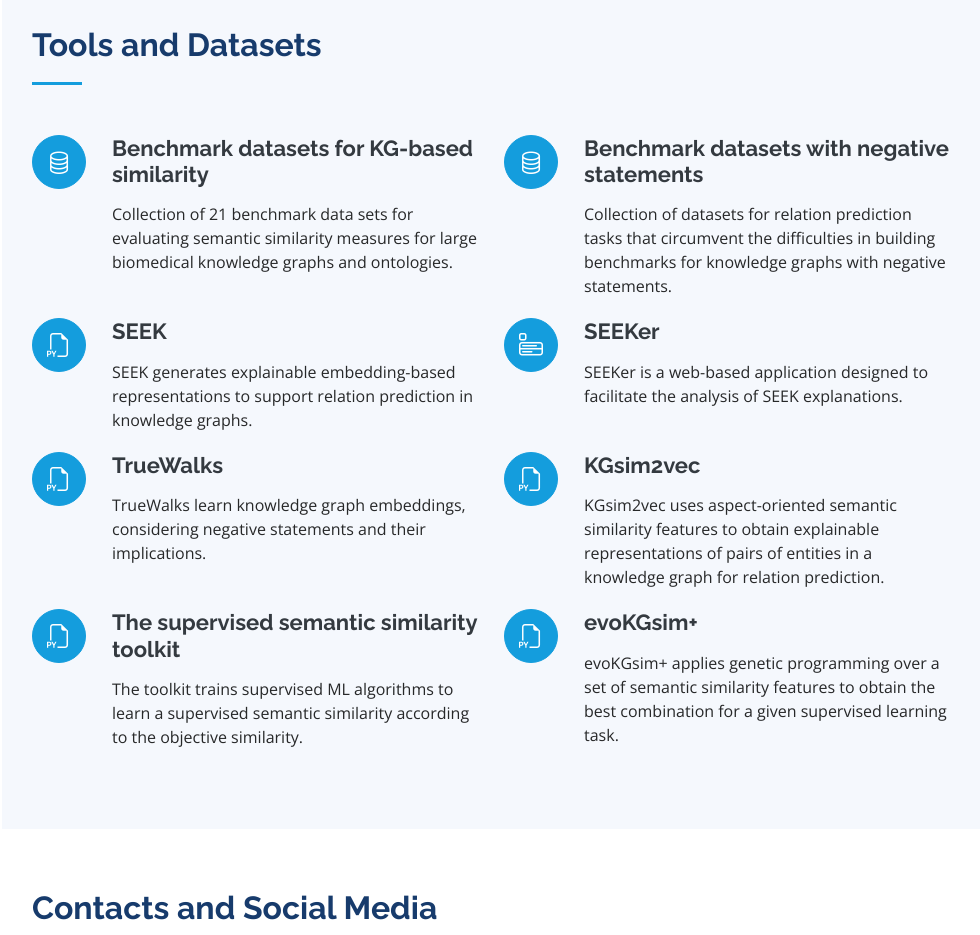
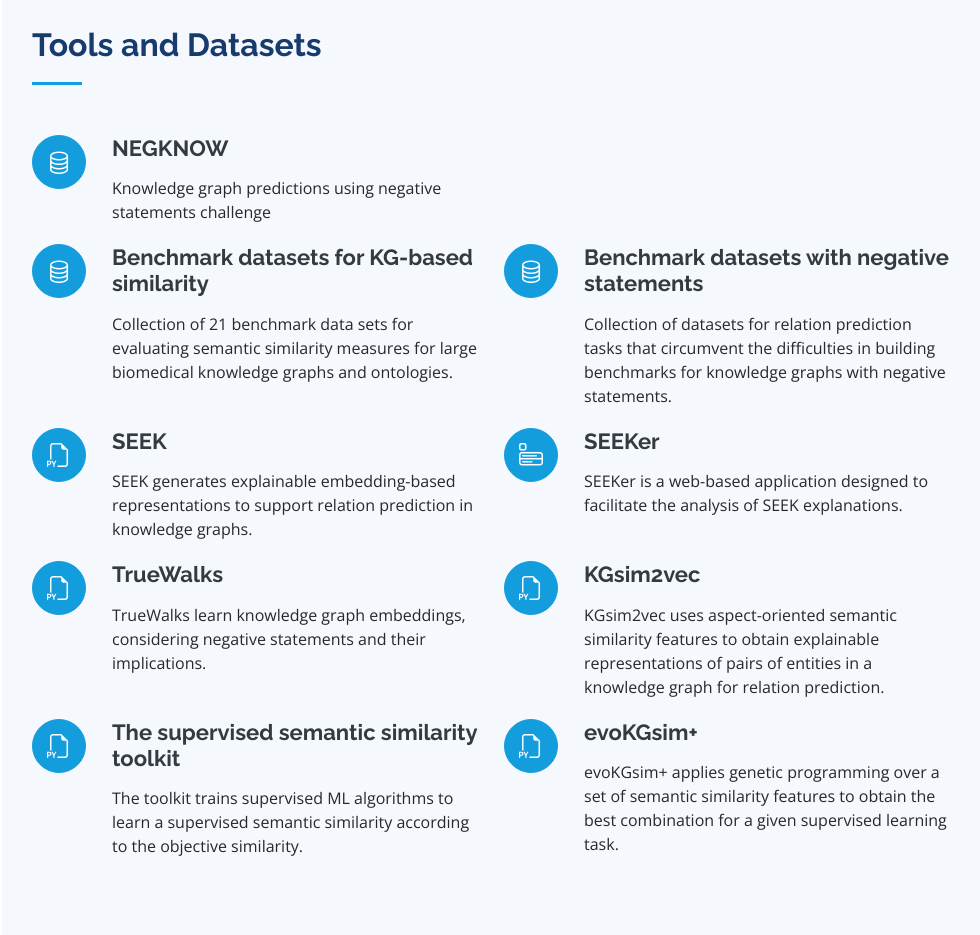
Before and after one commit to ritatsousa/ritatsousa.github.io, a plain HTML site: page index.html in a window 1280 px wide. Shown: the part 5800-6735 px from the top of the page, without its empty margins (298-1278 px from the left). Drawn offline with nearby package versions, Linux system fonts and the light colour scheme.

Commit message:
Update index.html

```diff
--- a/index.html
+++ b/index.html
@@ -463,6 +463,16 @@
           <h2>Tools and Datasets</h2>
         </div>
 
+	<div class="row"> <!-- start row -->
+          <div class="col-lg-6">
+            <div class="icon-box">
+	      <div class="icon"> <i class="bi bi-database"></i> </div>
+              <h4 class="title"><a href="https://negknow.github.io/NEGKNOW/index.html">NEGKNOW</a></h4>
+              <p class="description">Knowledge graph predictions using negative statements challenge</p>
+            </div>
+          </div>
+        </div> <!-- end row -->
+
         <div class="row"> <!-- start row -->
           <div class="col-lg-6">
             <div class="icon-box">
```
